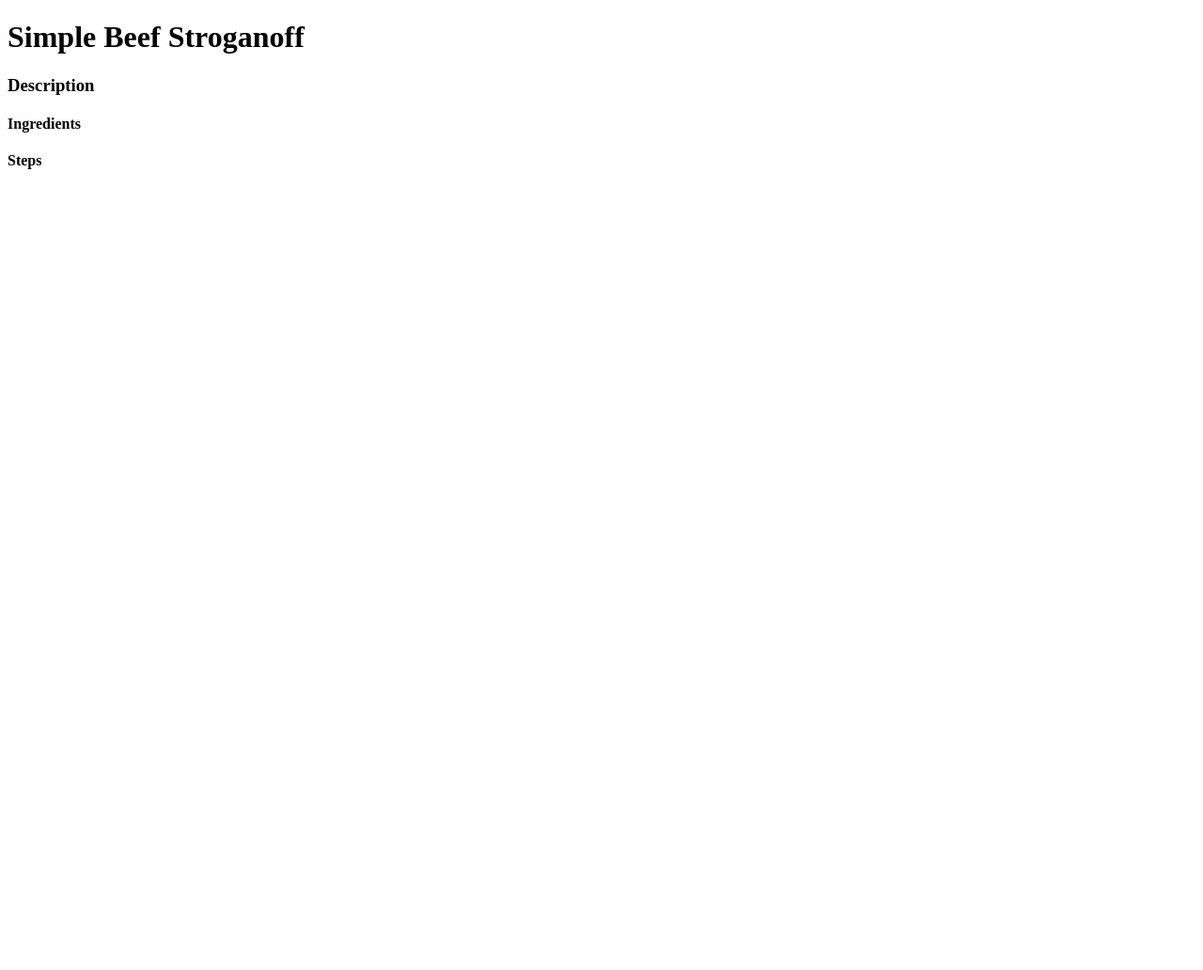
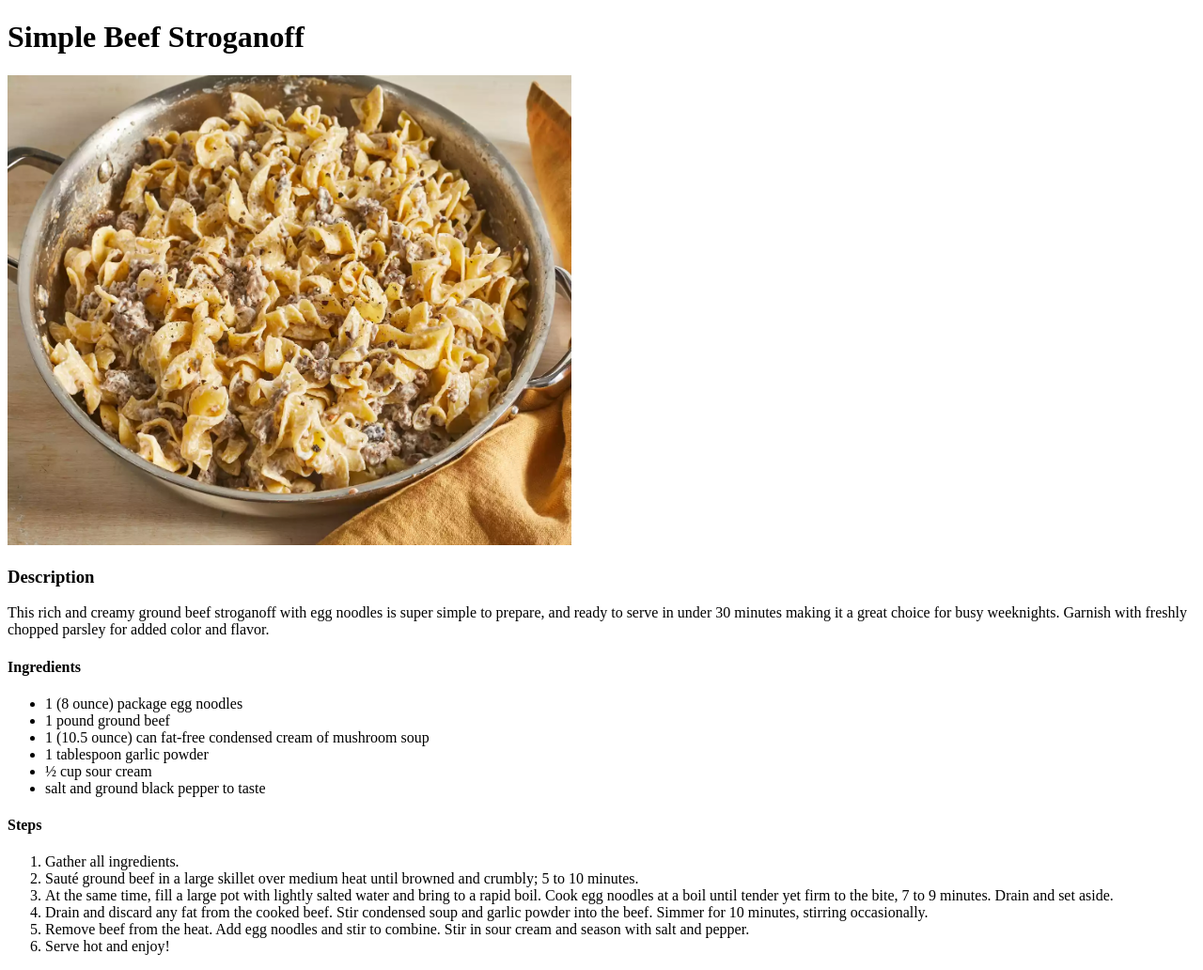
Before and after one commit to mgatlin24/odin-recipes, a plain HTML site: page recipes/stroganoff.html in a window 1280 px wide. Shown: the whole page at 94% size. Before the commit the page ends 800 px from the top, so only its background shows below. Drawn offline with Linux system fonts and the light colour scheme.

Commit message:
finish the ingredients and steps section for stroganoff

```diff
--- a/recipes/stroganoff.html
+++ b/recipes/stroganoff.html
@@ -7,9 +7,29 @@
 
     <body>
         <h1>Simple Beef Stroganoff</h1>
+        <img src="../images/stroganoff.webp" alt="Simple Beef Stroganoff"
+        width="600"
+        height="500">
         <h3>Description</h3>
+         <p>This rich and creamy ground beef stroganoff with egg noodles is super simple to prepare, and ready to serve in under 30 minutes making it a great choice for busy weeknights. Garnish with freshly chopped parsley for added color and flavor.</p>
         <h4>Ingredients</h4>
+          <ul>
+            <li>1 (8 ounce) package egg noodles</li>
+            <li>1 pound ground beef</li>
+            <li>1 (10.5 ounce) can fat-free condensed cream of mushroom soup</li>
+            <li>1 tablespoon garlic powder</li>
+            <li>½ cup sour cream</li>
+            <li>salt and ground black pepper to taste</li>
+          </ul>
         <h4>Steps</h4>
+          <ol>
+            <li>Gather all ingredients.</li>
+            <li>Sauté ground beef in a large skillet over medium heat until browned and crumbly; 5 to 10 minutes.</li>
+            <li>At the same time, fill a large pot with lightly salted water and bring to a rapid boil. Cook egg noodles at a boil until tender yet firm to the bite, 7 to 9 minutes. Drain and set aside.</li>
+            <li>Drain and discard any fat from the cooked beef. Stir condensed soup and garlic powder into the beef. Simmer for 10 minutes, stirring occasionally.</li>
+            <li>Remove beef from the heat. Add egg noodles and stir to combine. Stir in sour cream and season with salt and pepper.</li>
+            <li>Serve hot and enjoy!</li>
+          </ol>
 
     </body>
 </html>
```
Also changed, not shown: images/stroganoff.webp (added).
